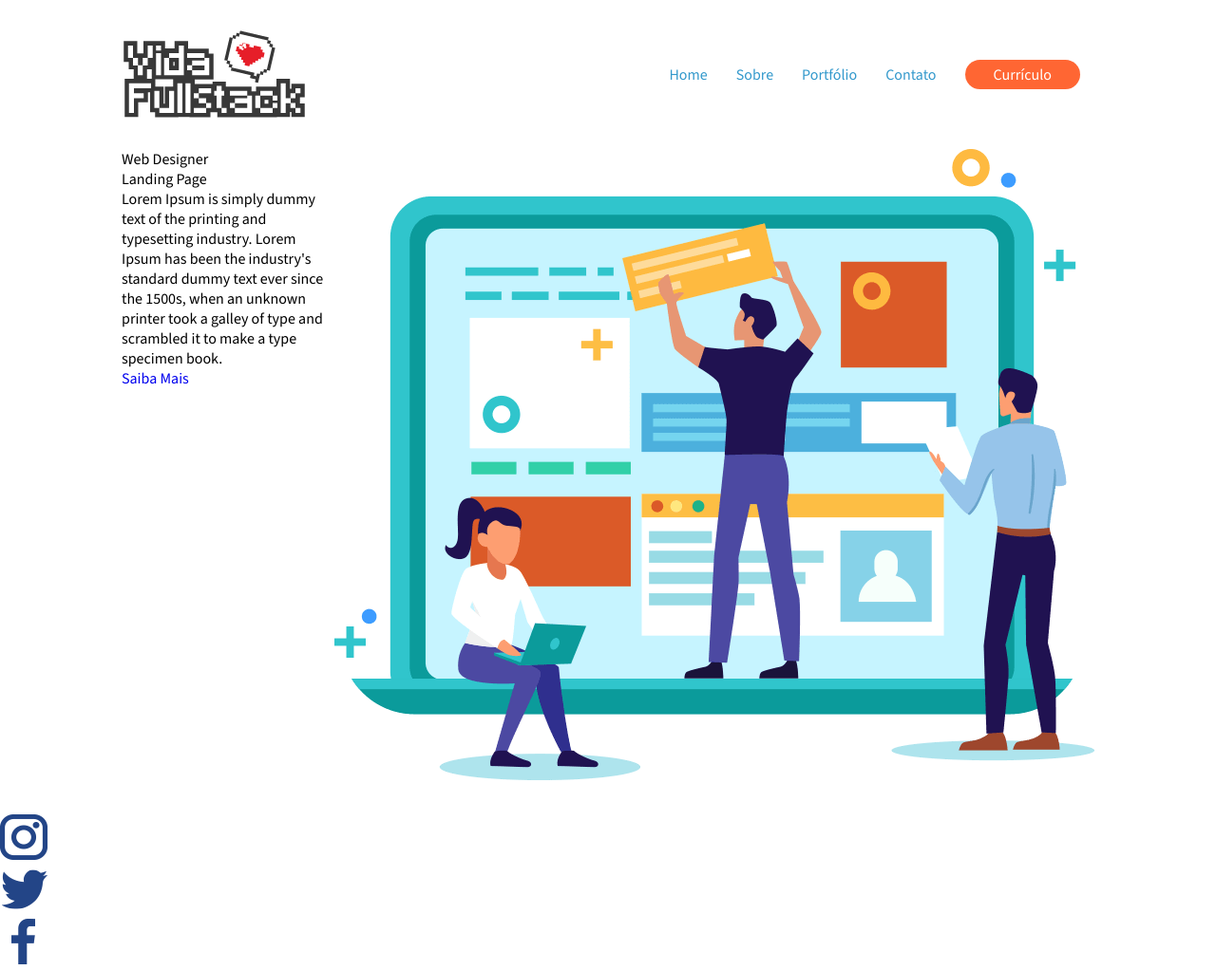
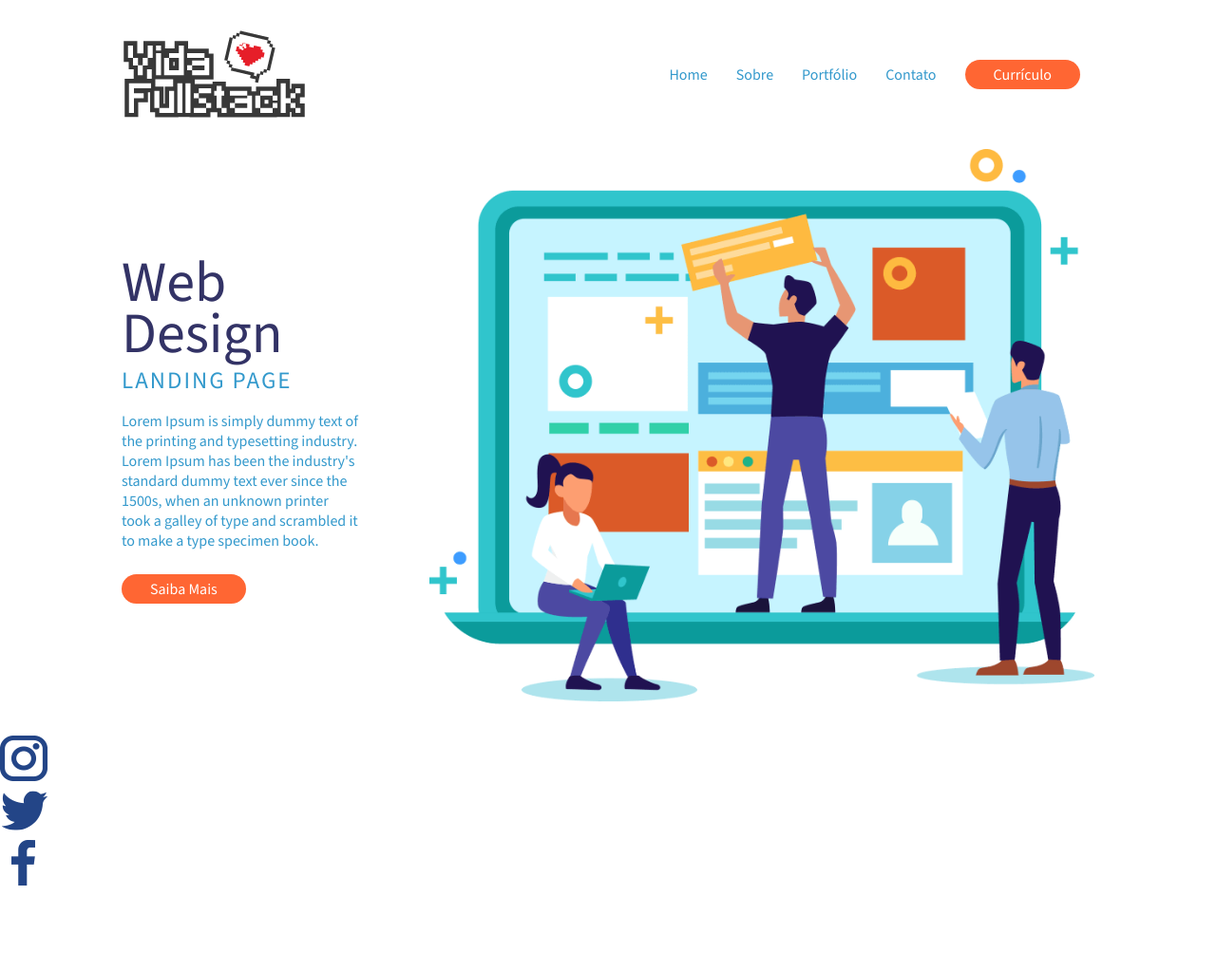
Before and after one commit to luucas-cunha/HandsOn, a plain HTML site: page index.html in a window 1280 px wide. Shown: the whole page at 95% size. After the commit the page ends 939 px from the top, so only its background shows below. Drawn offline with nearby package versions, Linux system fonts and the light colour scheme.

Commit message:
Criação do Main e arquivos CSS para o mesmo

```diff
--- a/assets/css/header.css
+++ b/assets/css/header.css
@@ -13,4 +13,10 @@
 header nav ul li a {
   margin: 0 15px;
   color: #3399CC;
+
+  transition: all 0.25s;
 }
+
+header nav ul li:hover {
+  transform: scale(1.25);
+}
--- /dev/null
+++ b/assets/css/main.css
@@ -0,0 +1,35 @@
+.sobre-web-design {
+  justify-content: space-between;
+  align-items: center;
+}
+
+.sobre-web-design article {
+  width: 250px;
+}
+
+.sobre-web-design article h1 {
+  font-size: 60px;
+  line-height: 90%;
+  font-weight: 400;
+  color: #333366;
+}
+
+.sobre-web-design article h2,
+.sobre-web-design article p {
+  color: #3399CC;
+}
+
+.sobre-web-design article h2 {
+  font-size: 25px;
+  text-transform: uppercase;
+  letter-spacing: 2px;
+  line-height: 180%;
+}
+
+.sobre-web-design article p {
+  margin: 10px 0 30px 0;
+}
+
+.sobre-web-design figure img {
+  width: 700px;
+}
--- a/assets/css/style.css
+++ b/assets/css/style.css
@@ -3,6 +3,7 @@
 
 /* Components */
 @import "./header.css";
+@import "./main.css";
 @import "./buttons.css";
 
 /* Reset CSS */
@@ -13,6 +14,7 @@
   font-size: 100%;
   font: inherit;
   font-family: 'Source Sans 3', sans-serif;
+  font-weight: 300;
   vertical-align: baseline;
   text-decoration: none;
 }
--- a/index.html
+++ b/index.html
@@ -57,10 +57,10 @@
   <!-- Container -->
   <main class="container">
     <!-- Section Conteúdo do Site -->
-    <section class="row">
+    <section class="row sobre-web-design">
       <!-- Conteúdo de Texto sobre o Site -->
       <article>
-        <h1>Web Designer</h1>
+        <h1>Web Design</h1>
         <h2>Landing Page</h2>
         <p>
           Lorem Ipsum is simply dummy text of the printing and typesetting industry. Lorem Ipsum has been the industry's
@@ -68,7 +68,7 @@
           make
           a type specimen book.
         </p>
-        <a href="#">Saiba Mais</a>
+        <a href="#" class="btn btn-laranja">Saiba Mais</a>
       </article>
       <!-- End Conteúdo de Texto Sobre o Site -->
       <figure>
```
